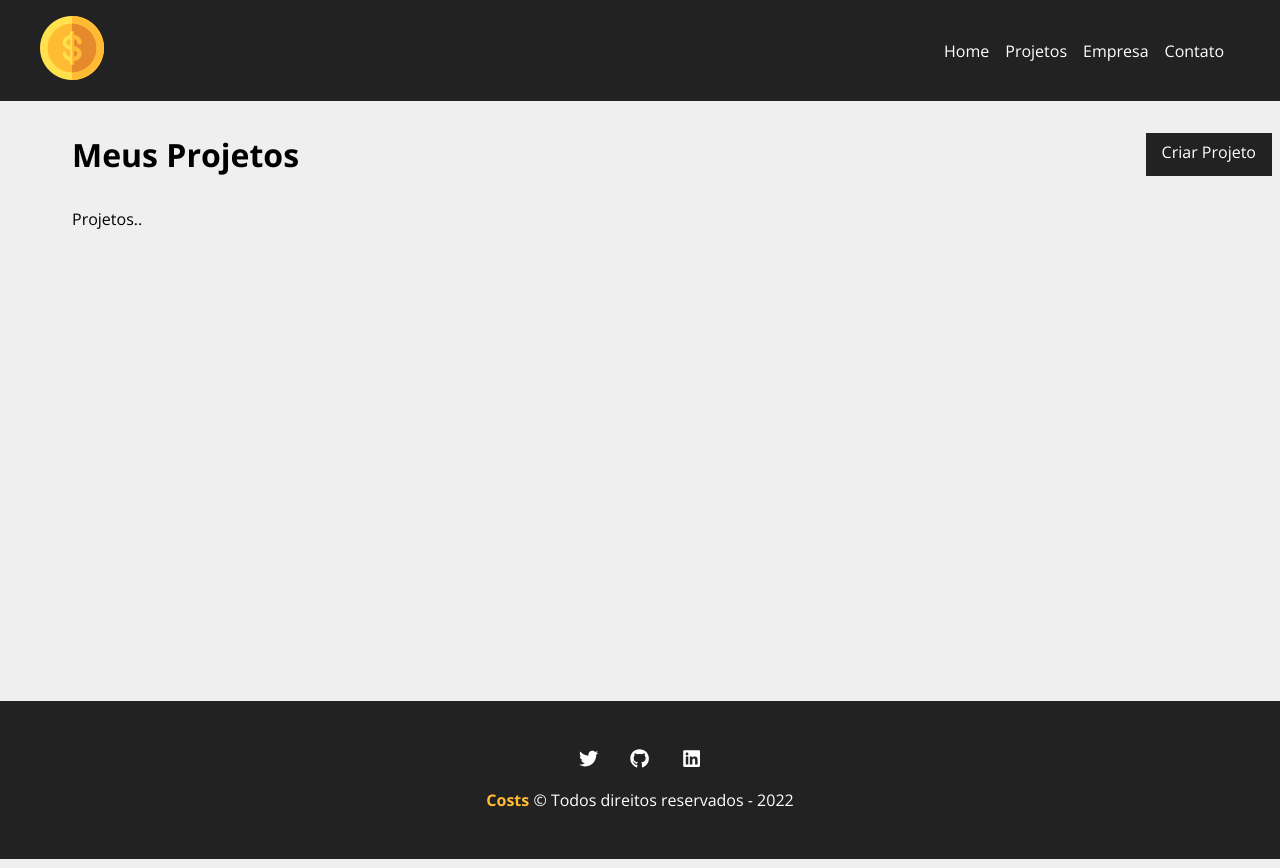
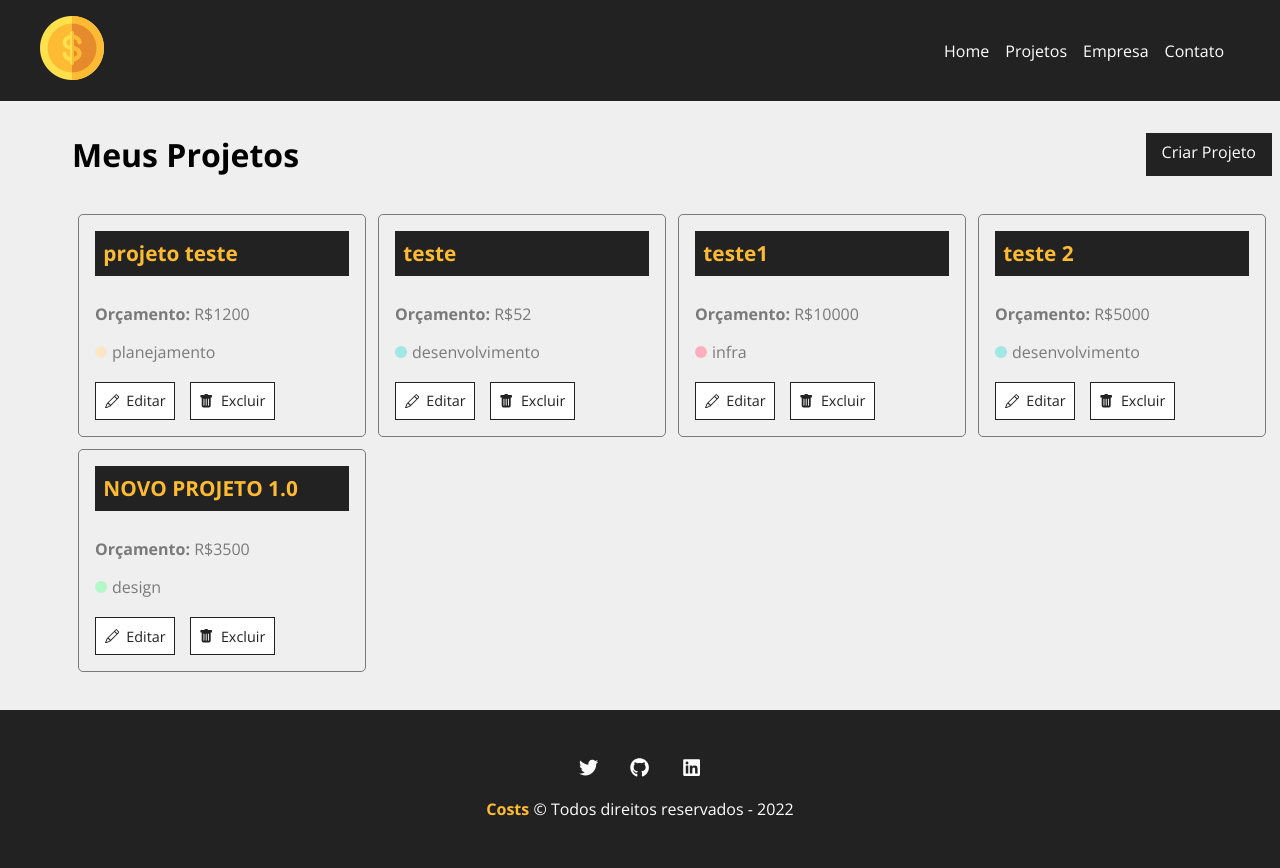
Before and after one commit to juniorcaus/COSTS, a React (Create React App) app: page /Projects in a window 1280 px wide. Shown: the top 868 px of the page. Built offline with nearby package versions, Linux system fonts and the light colour scheme; data requests are answered from the project's data file.

Commit message:
Resgatando projetos do banco de dados - #27

```diff
--- a/db.json
+++ b/db.json
@@ -5,57 +5,69 @@
       "budget": "1200",
       "category": {
         "id": "4",
-        "name": "Planejamento"
+        "name": "planejamento"
       },
       "cost": 0,
       "services": [],
       "id": 1
     },
     {
-      "cost": 0,
-      "services": [],
-      "id": 2
-    },
-    {
-      "cost": 0,
-      "services": [],
-      "id": 3
-    },
-    {
       "name": "teste",
       "budget": "52",
       "category": {
         "id": "2",
-        "name": "Desenvolvimento"
+        "name": "desenvolvimento"
       },
       "cost": 0,
       "services": [],
       "id": 4
     },
     {
-      "name": "11",
-      "budget": "111",
+      "name": "teste1",
+      "budget": "10000",
       "category": {
         "id": "1",
-        "name": "Infra"
+        "name": "infra"
       },
       "cost": 0,
       "services": [],
-      "id": 5
+      "id": 6
+    },
+    {
+      "name": "teste 2",
+      "budget": "5000",
+      "category": {
+        "id": "2",
+        "name": "desenvolvimento"
+      },
+      "cost": 0,
+      "services": [],
+      "id": 7
+    },
+    {
+      "category": {
+        "id": "3",
+        "name": "design"
+      },
+      "name": "NOVO PROJETO 1.0",
+      "budget": "3500",
+      "cost": 0,
+      "services": [],
+      "id": 8
     }
   ],
   "categories": [
     {
       "id": 1,
-      "name": "Infra"
+      "name": "infra"
     },
     {
       "id": 2,
-      "name": "Desenvolvimento"
+      "name": "desenvolvimento"
     },
     {
       "id": 3,
-      "name": "Design"
+      "name": "design"
     },
     {
       "id": 4,
--- a/src/components/pages/Projects.js
+++ b/src/components/pages/Projects.js
@@ -1,19 +1,35 @@
-import React from 'react'
+import React, { useState, useEffect } from 'react'
 import { useLocation} from 'react-router-dom'
 
 import Message from '../layout/Message';
 import Container from '../layout/Container';
 import LinkButton from '../layout/LinkButton';
+import ProjectCard from '../project/ProjectCard';
 
 import styles from './Projects.module.css';
 
 function Projects() {
+  const [projects, setProjects] = useState([])
 
   const location = useLocation()
     let message = ''
     if(location.state) {
       message = location.state.message
     }
+
+  useEffect(() => {
+    fetch('http://localhost:5000/projects', {
+      method: 'GET',
+      headers: {
+        'Content-Type': 'application/json',
+      },
+    }).then(resp => resp.json())
+      .then(data => {
+        console.log(data)
+        setProjects(data)
+      })
+      .catch(err => console.log(err))
+  }, [])
 
   return (
     <div className={styles.project_container}>
@@ -23,7 +39,16 @@
       </div>
         {message &&  <Message type="success" msg={message} /> }
         <Container customClass="start" >
-          <p>Projetos..</p>
+          {projects.length > 0 &&
+            projects.map((project) => (
+               <ProjectCard
+                id={project.id}
+                name={project.name}
+                budget={project.budget}
+                category={project?.category?.name}
+                key={project.id}
+               />
+            ))}
         </Container>
     </div>
   )
--- /dev/null
+++ b/src/components/project/ProjectCard.js
@@ -0,0 +1,34 @@
+import React from 'react'
+import { Link } from 'react-router-dom';
+import styles from './ProjectCard.module.css';
+
+import { BsPencil, BsFillTrashFill} from 'react-icons/bs'
+
+function ProjectCard({id, name, budget, category, handleRemove}) {
+  return (
+    <div className={styles.project_card} >
+        <h4>{name}</h4>
+        <p>
+            <span>Orçamento:</span> R${budget}
+        </p>
+
+        <p className={styles.category_text} >
+
+            <span className={`${styles[category?.toLowerCase() || '']}`}> </span> {category}
+        </p>
+
+        <div className={styles.project_card_actions}>
+            <Link to="/">
+              <BsPencil /> Editar
+            </Link>
+
+            <button>
+                <BsFillTrashFill /> Excluir
+            </button>
+        </div>
+
+    </div>
+   )
+}
+
+export default ProjectCard;
--- /dev/null
+++ b/src/components/project/ProjectCard.module.css
@@ -0,0 +1,97 @@
+.project_card {
+    padding: 1em;
+    border: 1px solid #7a7a7a;
+    border-radius: 5px;
+    width: 24%;
+    margin: 0.5%;
+}
+
+.project_card h4 {
+    background-color: #222;
+    color: #ffbb33;
+    padding: .4em;
+    margin-bottom: 1.3em;
+    font-size: 1.3em;
+}
+
+.project_card p {
+    color: #7a7a7a;
+    margin-bottom: 1em;
+}
+
+.project_card p span {
+    font-weight: bold;
+
+}
+
+.category_text {
+    display: flex;
+    align-items: center;
+}
+
+.category_text span {
+    display: block;
+    width: 12px;
+    height: 12px;
+    border-radius: 50%;
+    background-color: #ccc;
+    margin-right: 5px;
+}
+
+.category_text .infra {
+    background-color: #ffaebc;
+}
+
+.category_text .desenvolvimento {
+    background-color: #a0e7e5;
+}
+
+.category_text .design {
+    background-color: #b4f8c8;
+}
+
+.category_text .planejamento {
+     background-color: #fbe7c6;
+}
+
+.project_card_actions {
+    margin-top: 1.2em;
+    display: flex;
+    align-items: center;
+}
+
+.project_card_actions a,
+.project_card_actions button {
+    text-decoration: none;
+    border: none;
+    background-color: #fff;
+    color: #222;
+    font-size: .9em;
+    padding: .6em;
+    margin-right: 1em;
+    cursor: pointer;
+    border: 1px solid #222;
+    display: flex;
+    align-items: center;
+    justify-content: center;
+    transition: 0.5s;
+}
+
+.project_card_actions svg {
+    margin-right: .5em;
+}
+
+.project_card_actions a:hover,
+.project_card_actions button:hover {
+    background-color: #222;
+    color: #ffbb33;
+}
+
+
+
+/*
+
+className={`${styles[category?.toLowercase()]}`}
+ className={`${styles[category?.toLowerCase() || '']}`}>  {category}
+
+*/
```
